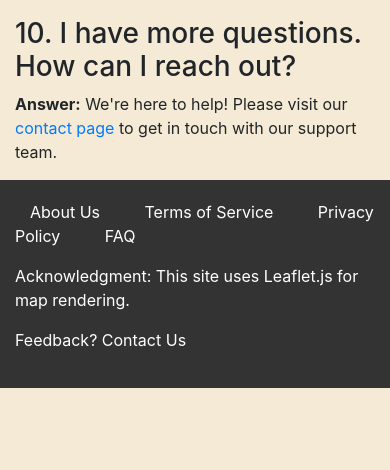
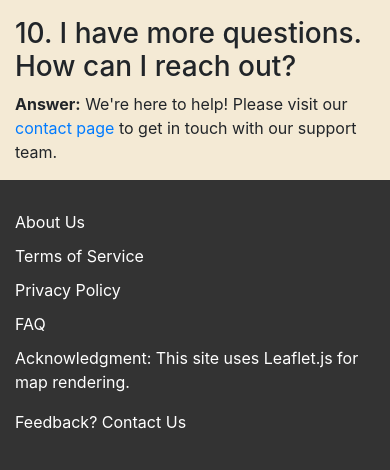
Before and after one commit to AlexCodeGlider/gliderFlightPlanner, a Flask app: page /faq in a window 390 px wide. Shown: the part 2031-2501 px from the top of the page. Before the commit the page ends 2419 px from the top, so only its background shows below. Run offline with Flask 3, Linux system fonts and the light colour scheme; some libraries are stand-ins or nearby versions.

Commit message:
Footer styling

```diff
--- a/static/css/styles.css
+++ b/static/css/styles.css
@@ -21,10 +21,11 @@ footer {
 footer ul {
     list-style-type: none;
     padding: 0;
+    margin: 0; /* Reset margin for consistency */
 }
 
 footer li {
-    display: inline;
+    display: inline-block; /* Use inline-block for better control */
     margin: 0 15px;
 }
 
@@ -35,6 +36,14 @@ footer a {
 
 footer a:hover {
     text-decoration: underline;
+}
+
+/* Responsive styles */
+@media (max-width: 768px) {
+    footer li {
+        display: block; /* Stack the links vertically on small screens */
+        margin: 10px 0; /* Add some vertical space between links */
+    }
 }
 
 .screenshots {
--- a/templates/base.html
+++ b/templates/base.html
@@ -43,10 +43,6 @@
         <script type="text/javascript" src="https://cdn.datatables.net/responsive/2.2.9/js/dataTables.responsive.min.js"></script>
 
         <style>
-            .footer-links li {
-                display: inline;
-                padding-right: 10px;
-            }
             /* This targets the responsive detail rows */
             table.dataTable.dtr-inline.collapsed > tbody > tr > td:first-child:before,
             table.dataTable.dtr-inline.collapsed > tbody > tr > th:first-child:before {
```
